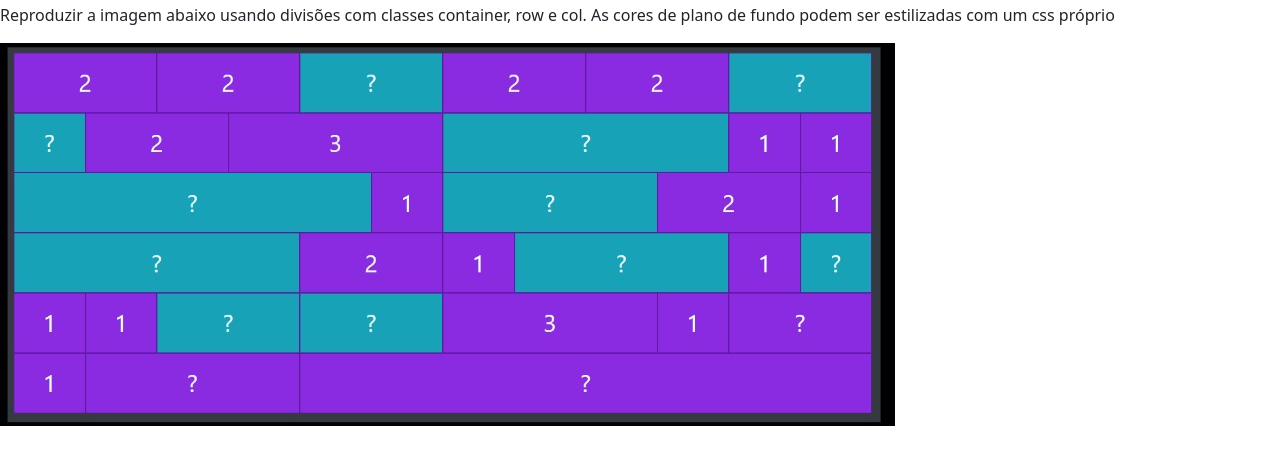
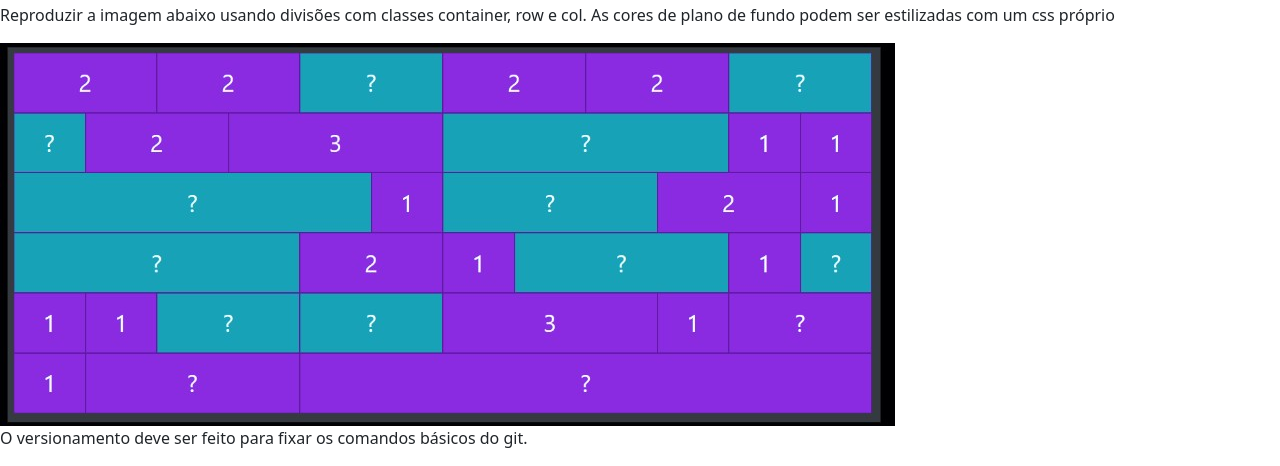
Before and after one commit to techcomkathia/teste-hospedagem-live09, a plain HTML site: page pagina2.html in a window 1280 px wide. Shown: the part 429-895 px from the top of the page. Before the commit the page ends 855 px from the top, so only its background shows below. Drawn offline with nearby package versions, Linux system fonts and the light colour scheme.

Commit message:
orientações para o versionamento

```diff
--- a/pagina2.html
+++ b/pagina2.html
@@ -39,6 +39,8 @@
 
     <img src="atividade.jpg" alt=" imagem da atividade">
 
+    <p> O versionamento deve ser feito para fixar os comandos básicos do git.</p>
+
 
     <script src="https://cdn.jsdelivr.net/npm/bootstrap@5.1.3/dist/js/bootstrap.bundle.min.js" integrity="sha384-ka7Sk0Gln4gmtz2MlQnikT1wXgYsOg+OMhuP+IlRH9sENBO0LRn5q+8nbTov4+1p" crossorigin="anonymous"></script>
 </body>
```
